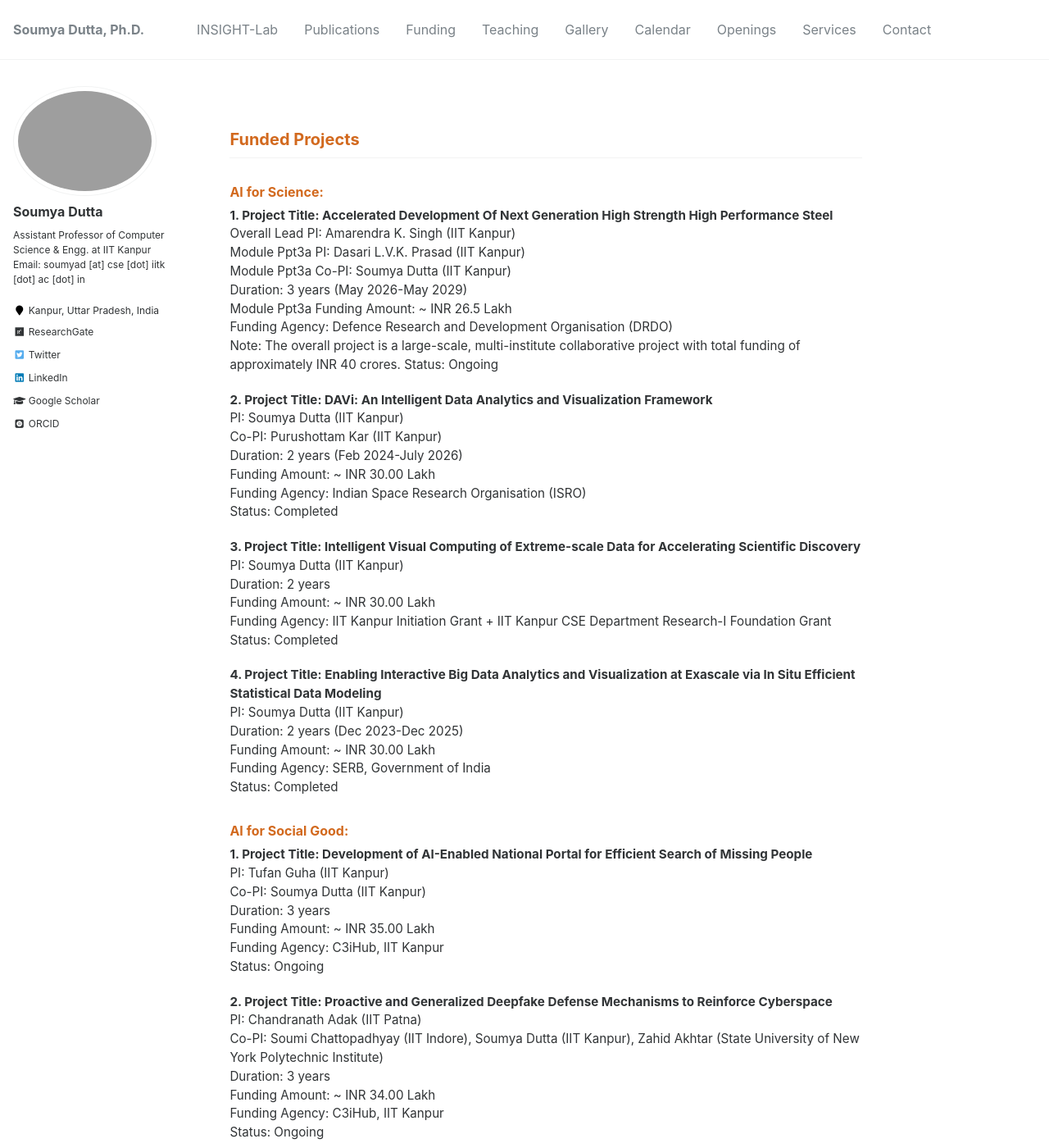
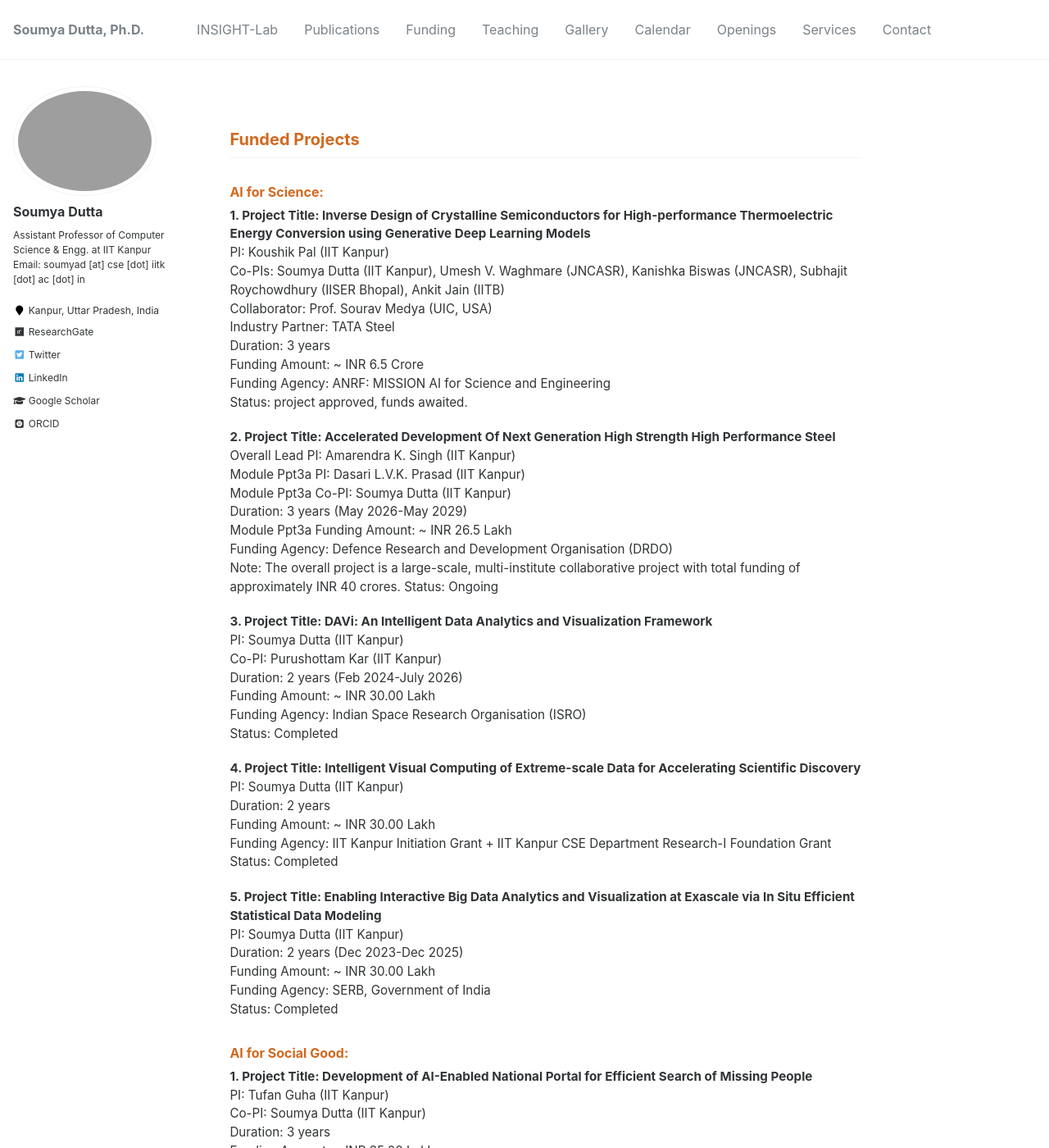
Before and after one commit to soumyadutta-cse/soumyadutta-cse.github.io, a Jekyll site: the page built from _pages/funding.md, in a window 1280 px wide and 1400 px high. Shown: the whole window at 82% size. Built offline with Jekyll 4.4.1, drawn with Linux system fonts in a browser that asks for light colours; some web fonts are replaced.

Commit message:
add proj details

```diff
--- a/_pages/funding.md
+++ b/_pages/funding.md
@@ -8,7 +8,18 @@ title: ""
 <h3 style="color:Chocolate"> AI for Science: </h3>
 
 
-<b>1. Project Title: Accelerated Development Of Next Generation High Strength High Performance Steel </b><br>
+<b>1. Project Title: Inverse Design of Crystalline Semiconductors for High-performance Thermoelectric Energy Conversion using Generative Deep Learning Models</b><br>
+PI: Koushik Pal (IIT Kanpur)<br>
+Co-PIs: Soumya Dutta (IIT Kanpur), Umesh V. Waghmare (JNCASR), Kanishka Biswas (JNCASR), Subhajit Roychowdhury (IISER Bhopal), Ankit Jain (IITB) <br>
+Collaborator: Prof. Sourav Medya (UIC, USA)<br>
+Industry Partner: TATA Steel<br>
+Duration: 3 years <br>
+Funding Amount: ~ INR 6.5 Crore <br>
+Funding Agency: ANRF: MISSION AI for Science and Engineering<br>
+Status: project approved, funds awaited.<br>
+
+
+<b>2. Project Title: Accelerated Development Of Next Generation High Strength High Performance Steel </b><br>
 Overall Lead PI: Amarendra K. Singh (IIT Kanpur) <br>
 Module Ppt3a PI: Dasari L.V.K. Prasad (IIT Kanpur)<br>
 Module Ppt3a Co-PI: Soumya Dutta (IIT Kanpur)<br>
@@ -18,7 +29,7 @@ Funding Agency: Defence Research and Development Organisation (DRDO)<br>
 Note: The overall project is a large-scale, multi-institute collaborative project with total funding of approximately INR 40 crores.
 Status: Ongoing <br>
 
-<b>2. Project Title: DAVi: An Intelligent Data Analytics and Visualization Framework </b><br>
+<b>3. Project Title: DAVi: An Intelligent Data Analytics and Visualization Framework </b><br>
 PI: Soumya Dutta (IIT Kanpur)<br>
 Co-PI: Purushottam Kar (IIT Kanpur)<br>
 Duration: 2 years (Feb 2024-July 2026)<br>
@@ -27,14 +38,14 @@ Funding Agency: Indian Space Research Organisation (ISRO)<br>
 Status: Completed <br>
 
 
-<b>3. Project Title: Intelligent Visual Computing of Extreme-scale Data for Accelerating Scientific Discovery </b><br>
+<b>4. Project Title: Intelligent Visual Computing of Extreme-scale Data for Accelerating Scientific Discovery </b><br>
 PI: Soumya Dutta (IIT Kanpur)<br>
 Duration: 2 years <br>
 Funding Amount: ~ INR 30.00 Lakh <br>
 Funding Agency: IIT Kanpur Initiation Grant + IIT Kanpur CSE Department Research-I Foundation Grant<br>
 Status: Completed <br>
 
-<b>4. Project Title: Enabling Interactive Big Data Analytics and Visualization at Exascale via In Situ Efficient Statistical Data Modeling </b><br>
+<b>5. Project Title: Enabling Interactive Big Data Analytics and Visualization at Exascale via In Situ Efficient Statistical Data Modeling </b><br>
 PI: Soumya Dutta (IIT Kanpur)<br>
 Duration: 2 years (Dec 2023-Dec 2025) <br>
 Funding Amount: ~ INR 30.00 Lakh <br>
```
Also changed, not shown: _pages/services.md (+7 -6 lines).
